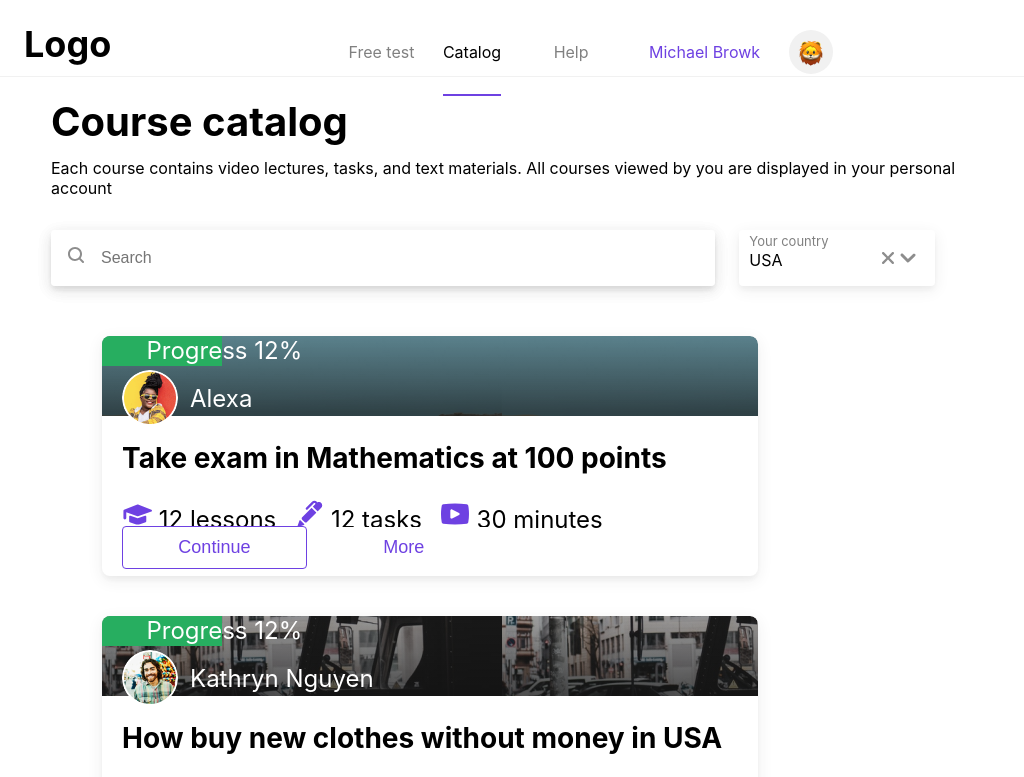
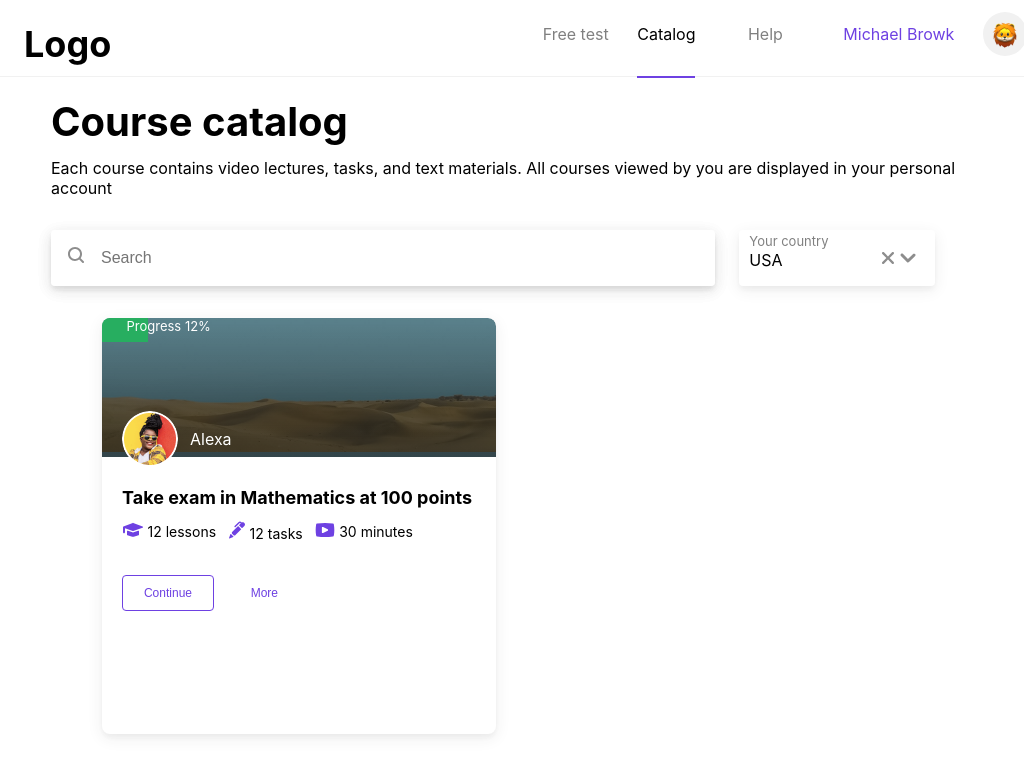
Before and after one commit to lem-anari/course-catalog2, a plain HTML site: page index.html in a window 1024 px wide. Shown: the top 777 px of the page. Drawn offline with Linux system fonts and the light colour scheme.

Commit message:
Update style.css

```diff
--- a/styles/style.css
+++ b/styles/style.css
@@ -26,10 +26,10 @@ nav a{
     font-size: 24px;
 }
 .links{
-    width: 32.3%;
+    width: 55%;
     position: absolute;
     top: 22px;
-    right: 22px;
+    right: -15%;
     font-size: 16px;
     line-height: 24px;
 }
@@ -239,6 +239,7 @@ a div{
     width: 26%;
     height: 12.6%;
     border: 1px solid var(--main-color);
+    background-color: #FFFFFF;
     color: var(--main-color);
     padding: 10px 17px;
     box-sizing: border-box;
@@ -246,7 +247,6 @@ a div{
     transition: .5s;
     outline: none;
     cursor: pointer;
-    background-color: #FFFFFF;
 }
 .btn:hover{
     background-color: var(--main-color);
@@ -280,6 +280,7 @@ a div{
     opacity: .95;
     right: -500px;
     border-radius: 3%;
+
   }
   .hidden_menu:checked ~ .hidden_menu_container{
     right: 0;
@@ -332,7 +333,7 @@ a div{
         margin: 0;
         flex-direction: column;
     }
-     .card-info{
+    .card-info{
         width: 100%;
     }
    .show-process-bar{
@@ -458,64 +459,57 @@ a div{
         font-size: 16px;
     }
 }
-
-
-
- @media (max-width: 1050px) and (min-width: 800px){
+@media screen and (min-width: 800px) and (max-width: 900px){
+    .links{
+        width: 70%;
+        right: 0%;
+    }
+    .search-country{
+        margin-top: 15px ;
+        width: 30%;
+    }
+}
+ @media (max-width: 1140px) and (min-width: 900px){
     #logo{
         font-size: 36px;
     }
-  .links{
-        width: 65%;
-        top: 40px;
-        right: 10px;
+    .links{
+        width: 55%;
+        right: -8%;
     }
     .container{
-        height: 100vh;
-        margin-top: 50px;
+        height: 170vh;
         flex-direction: column;
     }
-    .card-info{
-        width: 80%;
-        /* padding: 0 auto; */
-        height: 30vh;
-    }
-    .show-process-bar{
-        height: 30px;
-        width: 120px;
-    }
-    .process-bar{
-        margin-left: -80px;
-        font-size: 24px;
-    }
-   .name{
-        font-size: 24px;
-    }
-    .inner-content{
-        padding-top: 15px;
+   .card-info{
+        width: 48%;
+        height: 52vh;
     }
     .inner-content h3{
-        font-size: 28px;
+        font-size: 18px;
     }
     .btn{
-        width: 30%;
-        padding: 10px 50px;
+        /* width: 30%; */
+        padding: 10px 10px;
+        font-size: 12px;
+    }
+    .section-links span{
+        font-size: 14px;
+    }
+}
+@media (max-width: 1350px) and (min-width: 1141px){
+    .inner-content h3{
         font-size: 18px;
     }
-    .section-links svg{
-        width: 30px;
-        height: 28px;
+    .card-info{
+        height: 50vh;
     }
-
-      .typeOfSection{
-        height: 12vh;
-        width: 80%;
-        flex-direction: row;
-        justify-content: space-between;
-        margin-top: 25px;
-        margin-bottom: -70px;
+    .btn{
+        width: 40%;
+        padding: 10px 10px;
+        font-size: 14px;
     }
-    .section-links{
-        font-size: 24px;
+    .section-links span{
+        font-size: 14px;
     }
 }
```
